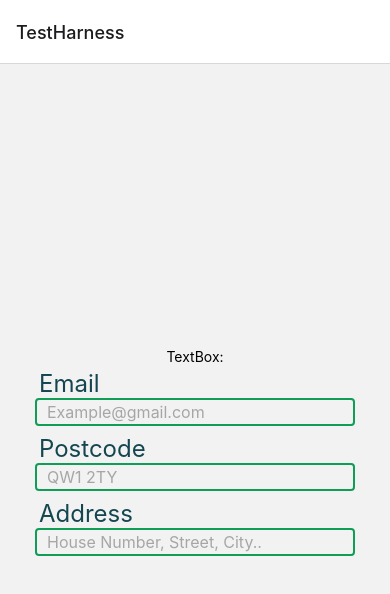
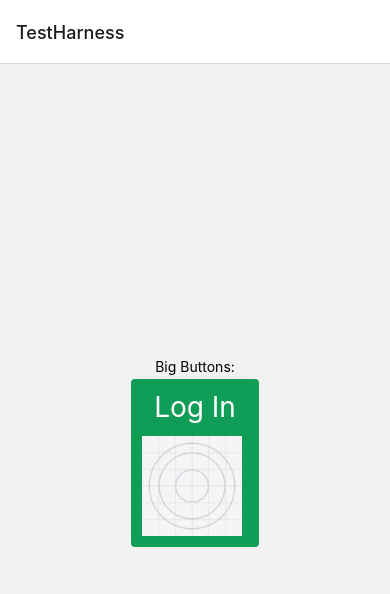
Before and after one commit to Platymek/HumanComputerInteraction-HiFi-Prototype, a React Native app: screen /TestHarness in a window 390 px wide. Shown: the top 594 px of the page. Built offline with nearby package versions, Linux system fonts and the light colour scheme.

Commit message:
button finished

```diff
--- a/App.js
+++ b/App.js
@@ -1,10 +1,10 @@
 import * as React from 'react';
-import { View, Text } from 'react-native';
+import { View, Text, Image } from 'react-native';
 import { NavigationContainer } from '@react-navigation/native';
 import { createNativeStackNavigator } from '@react-navigation/native-stack';
 
 import colors from './Colors'
-import TextBox from './pages/templates/components/TextBox'
+import BigButton from './pages/templates/components/BigButton'
 
 function TestHarness({ navigation, route }) {
 
@@ -20,28 +20,38 @@ function TestHarness({ navigation, route }) {
                 justifyContent: 'center'
             }}>
 
-            <Text>TextBox:</Text>
+            <Text>Big Buttons:</Text>
 
-            <TextBox
+            <BigButton
 
-                title={"Email"}
-                placeholder={"Example@gmail.com"}
                 colors={colors}
+                title="Log In"
+                source={require("./assets/icon.png")}
+
+                onPress={() => {
+
+                    navigation.navigate("TestHarness2")
+                }}
             />
+        </View>
+    );
+}
 
-            <TextBox
+function TestHarness2({ navigation, route }) {
 
-                title={"Postcode"}
-                placeholder={"QW1 2TY"}
-                colors={colors}
-            />
+    const { colors } = route.params
 
-            <TextBox
+    return (
 
-                title={"Address"}
-                placeholder={"House Number, Street, City.."}
-                colors={colors}
-            />
+        <View
+            style={{
+
+                flex: 1,
+                alignItems: 'center',
+                justifyContent: 'center'
+            }}>
+
+            <Text>I'm the new Page!</Text>
         </View>
     );
 }
@@ -73,6 +83,17 @@ function App() {
                     }}
                 />
 
+                <Stack.Screen
+
+                    name="TestHarness2"
+                    component={TestHarness2}
+
+                    initialParams={{
+
+                        colors: colors
+                    }}
+                />
+
             </Stack.Navigator>
         </NavigationContainer>
     );
--- a/Colors.js
+++ b/Colors.js
@@ -2,7 +2,7 @@
 const colors = [
 
     "#b4e150",
-    "#000",
+    "#fff",
     "#144650",
     "#0F9D58",
     "#A6A6A6",
--- /dev/null
+++ b/pages/templates/components/BigButton.js
@@ -0,0 +1,85 @@
+import { Pressable } from 'react-native';
+import { Text, View, Button, StyleSheet, Image } from 'react-native';
+
+/*
+    - BigButton Component -
+
+    props:
+    - colors: color palette of page
+    - title: text in big button
+    - (optional) source: source of image
+*/
+
+export default function BigButton(props) {
+
+    function RenderImage(props) {
+
+        if (props.source != undefined) {
+
+            return (
+
+                <View>
+                    <Image
+
+                        source={props.source}
+
+                        style={{
+
+                            width: 100,
+                            height: 100,
+                            marginTop: 12,
+                        }}
+                    />
+                </View>
+            )
+        }
+    }
+
+    return (
+
+        <View style={{
+
+            padding: 4,
+        }}>
+
+            <Pressable
+
+                onPress={props.onPress}
+                unstable_pressDelay={1}
+
+                color={props.colors[3]}
+
+                style={({ pressed }) => [{
+
+                    backgroundColor: pressed
+                        ? props.colors[2]
+                        : props.colors[3],
+
+                    padding: 8,
+                    borderWidth: 3,
+                    borderColor: props.colors[3],
+                    borderRadius: 4,
+                }]}
+            >
+                <Text
+
+                    selectable={false}
+
+                    style={{
+
+                        color: props.colors[1],
+                        fontSize: 28,
+                        marginLeft: 12,
+                        marginRight: 12,
+                    }}
+                >
+                    {props.title}
+                </Text>
+
+                <RenderImage
+                    source={props.source}
+                />
+            </Pressable>
+        </View>
+    );
+}
```
